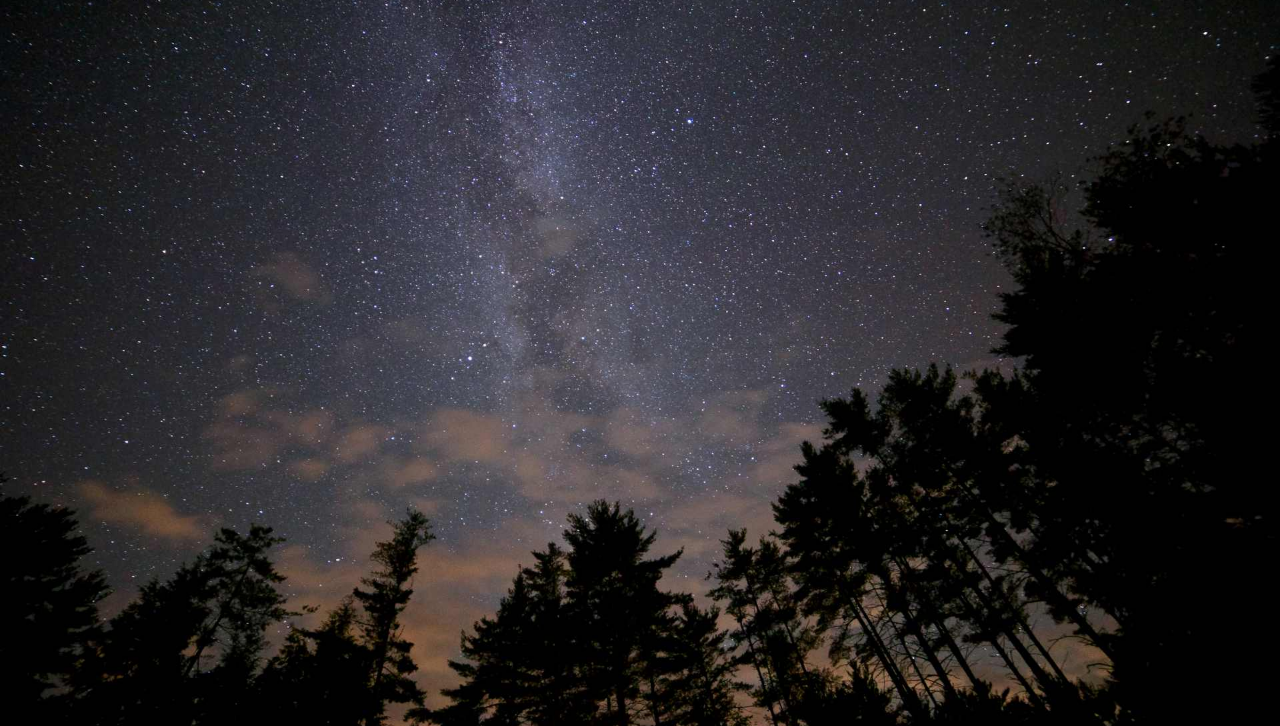
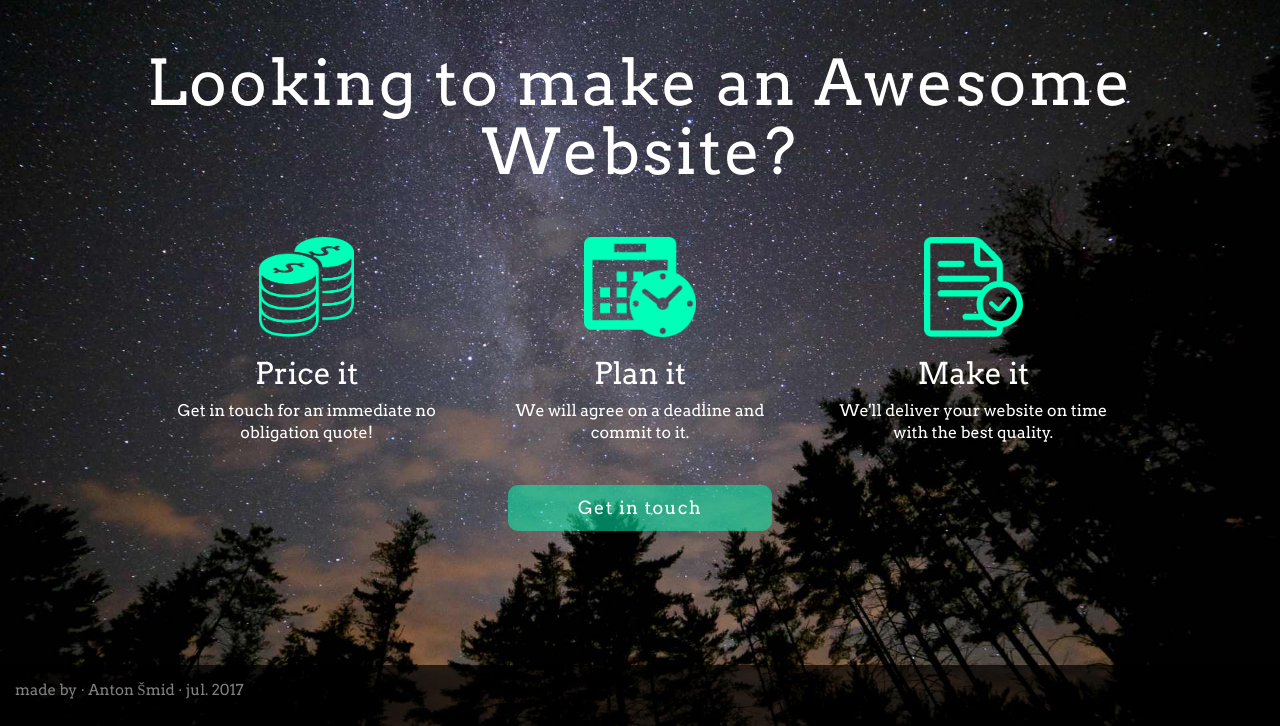
Before and after one commit to AntonSmid/CompanyWebsite, a plain HTML site: page index.html in a window 1280 px wide. Shown: the part 74-800 px from the top of the page. Drawn offline with nearby package versions, Linux system fonts and the light colour scheme.

Commit message:
finnished project

```diff
--- a/index.html
+++ b/index.html
@@ -39,10 +39,47 @@
 </nav>
 
 <!--    create header -->
+<div class="jumbotron">
+    <div class="container">
+        <h1>Looking to make an Awesome Website?</h1>
+    </div>
+</div>
+
 <!--    create icons with text -->
+<div class="icons">
+    <div class="container">
+        <div class="row">
+            <div class="col-md-4">
+                <img src="img/money.png" alt="money" class="bodyimage">
+                <h2>Price it</h2>
+                <p>Get in touch for an immediate no obligation quote!</p>
+            </div>
+            <div class="col-md-4">
+                <img src="img/plan.png" alt="planning" class="bodyimage">
+                <h2>Plan it</h2>
+                <p>We will agree on a deadline and commit to it.</p>
+            </div>
+            <div class="col-md-4">
+                <img src="img/finish.png" alt="checked" class="bodyimage">
+                <h2>Make it</h2>
+                <p>We'll deliver your website on time with the best quality.</p>
+            </div>
+        </div>
+    </div>
+</div>
 <!--    create contact button -->
+<div class="contact">
+    <div class="container">
+        <a href="#" class="btn">Get in touch</a>
+    </div>
+</div>
+
 <!--    create footer -->
-
+<div class="footer">
+    <div class="container-fluid">
+        <p>made by &middot; Anton Šmid &middot; jul. 2017</p>
+    </div>
+</div>
 
 
 
--- a/style.css
+++ b/style.css
@@ -1,3 +1,16 @@
+html {
+    position: relative;
+    min-height: 100%;
+}
+
+.footer {
+    position: absolute;
+    bottom: 0;
+    width: 100%;
+}
+
+
+
 /* Style body by adding background image and set it to cover, add font family */
 
 body {
@@ -35,13 +48,68 @@ body {
 }
 
 /* Style Jumbotron */
+.jumbotron {
+    background: transparent;
+    color: #fff;
+    text-align: center;
+    margin: 0;
+    padding: 10px;
+    letter-spacing: 2.5px;
+}
 
 /* limit the width of the icons section */
 
+.container {
+    max-width: 1000px;
+}
+
 /* Style icons section using BS grid system */
+.bodyimage {
+    height: 100px;
+}
+
+.col-md-4 {
+    color: #fff;
+    text-align: center;
+    margin-top: 30px;
+}
+
+.icons p {
+    font-size: 16px;
+}
 
 /* Style contact button */
+.contact {
+    text-align: center;
+    margin-top: 30px;
+    margin-bottom: 100px;
+}
 
+.btn {
+    background-color: rgba(0, 255, 184, 0.5);
+    border: none;
+    border-radius: 10px;
+    color: #fff;
+    padding: 10px 70px;
+    font-size: 18px;
+    letter-spacing: 1.3px;
+}
+
+.btn:hover {
+    background-color: rgba(0, 0, 0, 0.5);
+    color: #fff;
+}
 /* Style footer */
+.footer {
+    background-color: rgba(0, 0, 0, 0.7);
+    color: gray;
+    padding: 15px 0;
+    font-size: 15px;
+}
+/* use media queries to change icons size in small devices */
+@media (max-width: 768px) {
+    .bodyimage {
+        height: 70px;
+    }
 
-/* use media queries to change icons size in small devices */
+}
```
Also changed, not shown: img/bg-232.jpg (deleted), img/finish.png (added), img/money.png (added), img/plan.png (added).
